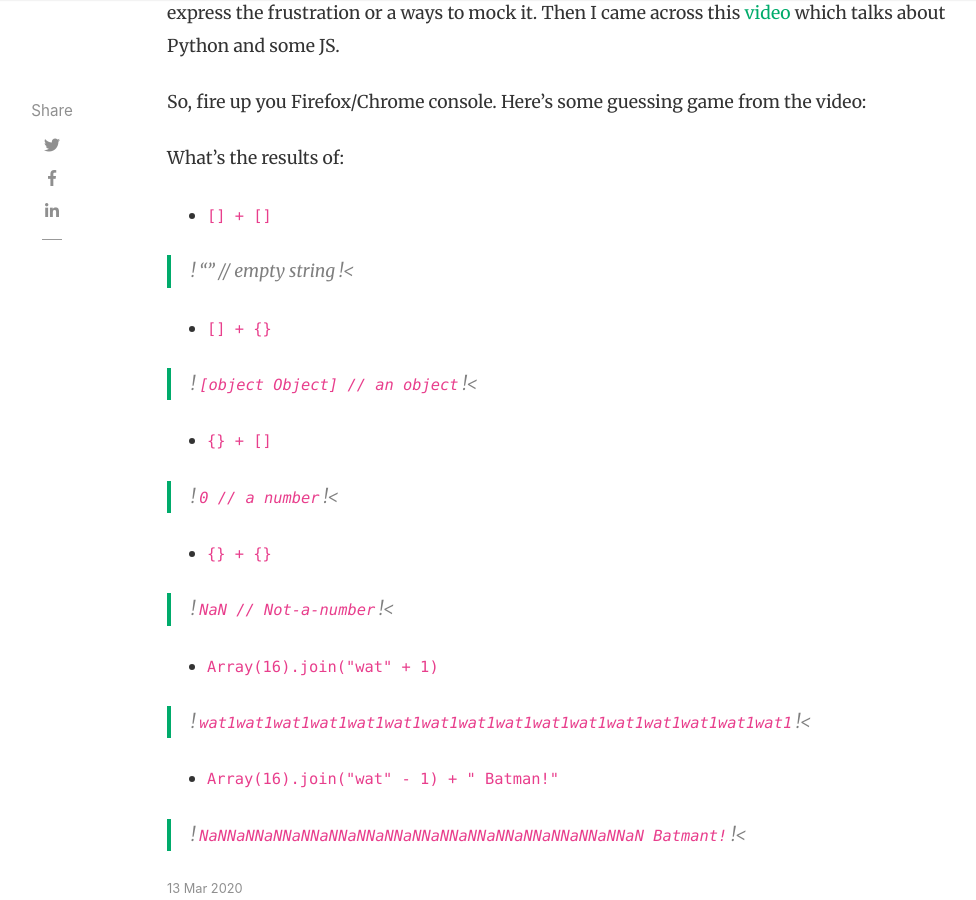
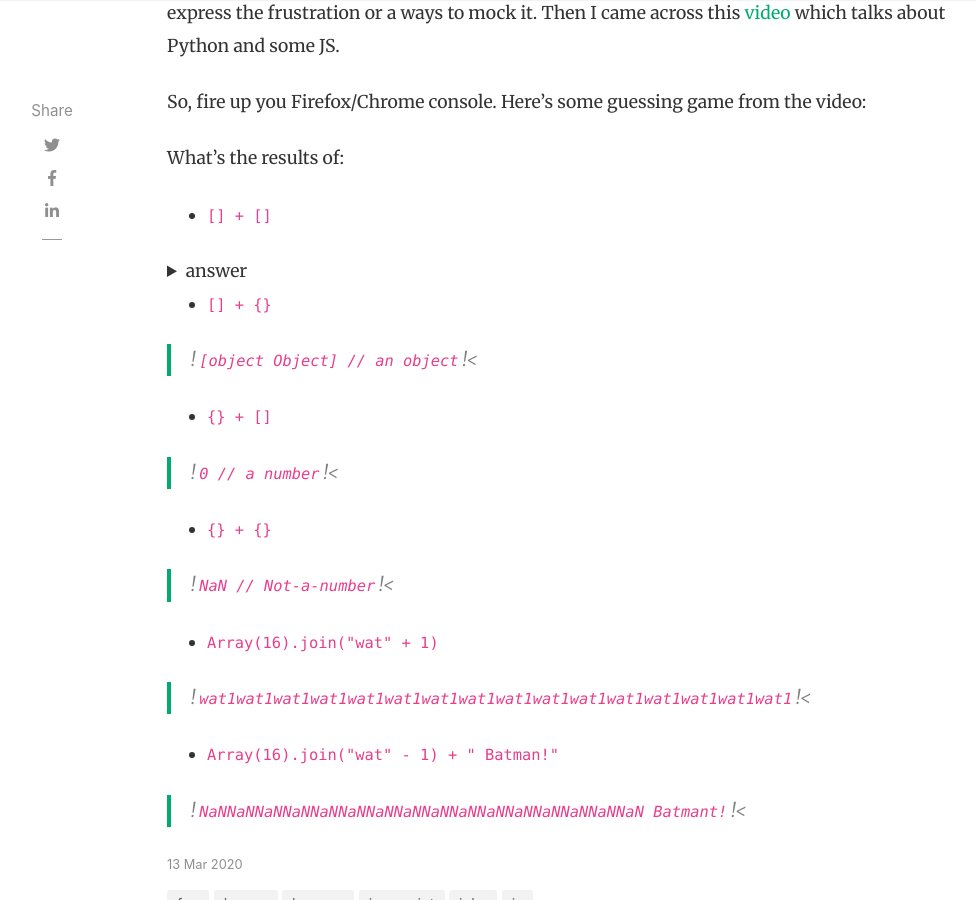
Before and after one commit to MarcoLeongDev/MarcoLeongDev.github.io, a Jekyll site: the page built from _posts/2020-03-13-javascript-nonsense.md, in a window 1280 px wide and 900 px high, scrolled down 316 px. Shown: the whole window, without its empty margins (118-1094 px from the left). Built offline with Jekyll 4.4.1, drawn with Linux system fonts in a browser that asks for light colours; nearby versions of some CDN libraries; comment, search, counter and statistics services are not loaded.

Commit message:
Update 2020-03-13-javascript-nonsense.md

```diff
--- a/_posts/2020-03-13-javascript-nonsense.md
+++ b/_posts/2020-03-13-javascript-nonsense.md
@@ -18,8 +18,10 @@ So, fire up you Firefox/Chrome console. Here's some guessing game from the video
 What's the results of:
 
 - `[] + []`
-
->! "" // empty string !<
+<details>
+    <summary>answer</summary>
+    `"" // empty string`
+</details>
 
 - `[] + {}`
 
```
